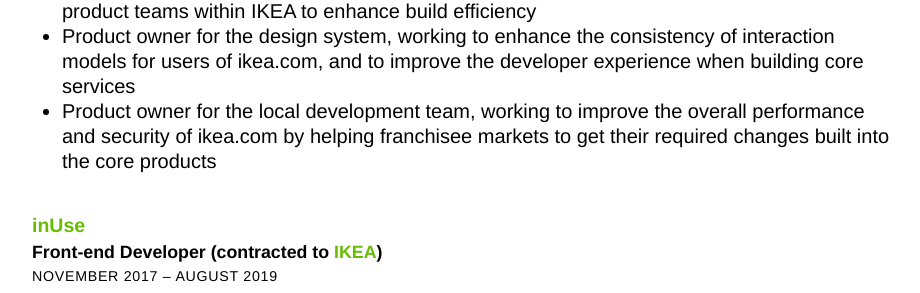
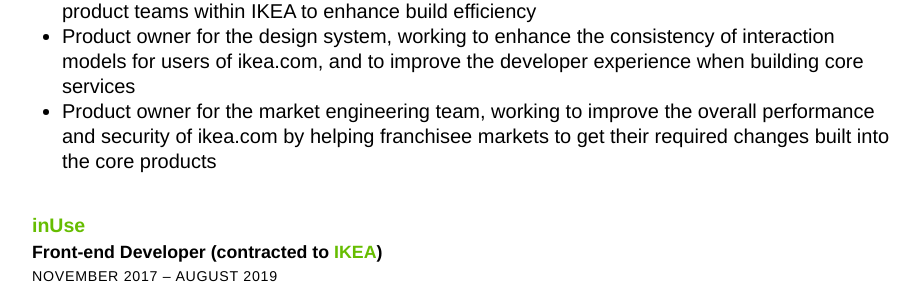
Before and after one commit to robinwhittleton/reala.net, a Jekyll site: the page built from cv.html, in a window 1280 px wide and 900 px high, scrolled down 413 px. Shown: the part 160-453 px from the top of the window, without its empty margins (178-1098 px from the left). Built offline with Jekyll 4.4.1, drawn with Linux system fonts in a browser that asks for light colours.

Commit message:
Fix CV team name

```diff
--- a/cv.html
+++ b/cv.html
@@ -35,7 +35,7 @@ title: Curriculum Vitae
 				<ul>
 					<li>Engineering manager for the ecosystem of common components and platforms used by product teams within IKEA to enhance build efficiency</li>
 					<li>Product owner for the design system, working to enhance the consistency of interaction models for users of ikea.com, and to improve the developer experience when building core services</li>
-					<li>Product owner for the local development team, working to improve the overall performance and security of ikea.com by helping franchisee markets to get their required changes built into the core products</li>
+					<li>Product owner for the market engineering team, working to improve the overall performance and security of ikea.com by helping franchisee markets to get their required changes built into the core products</li>
 				</ul>
 			</li>
 			<li>
```
